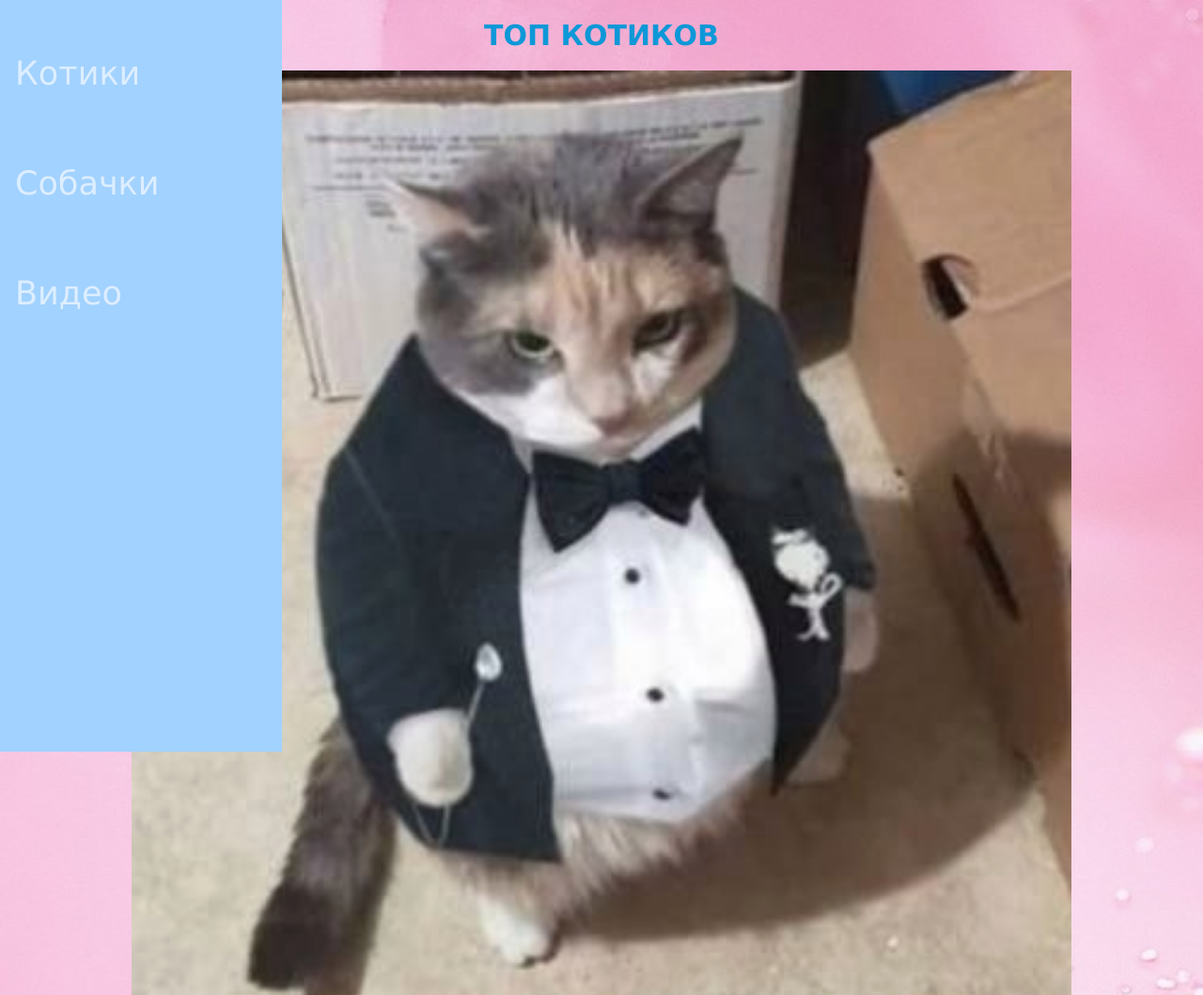
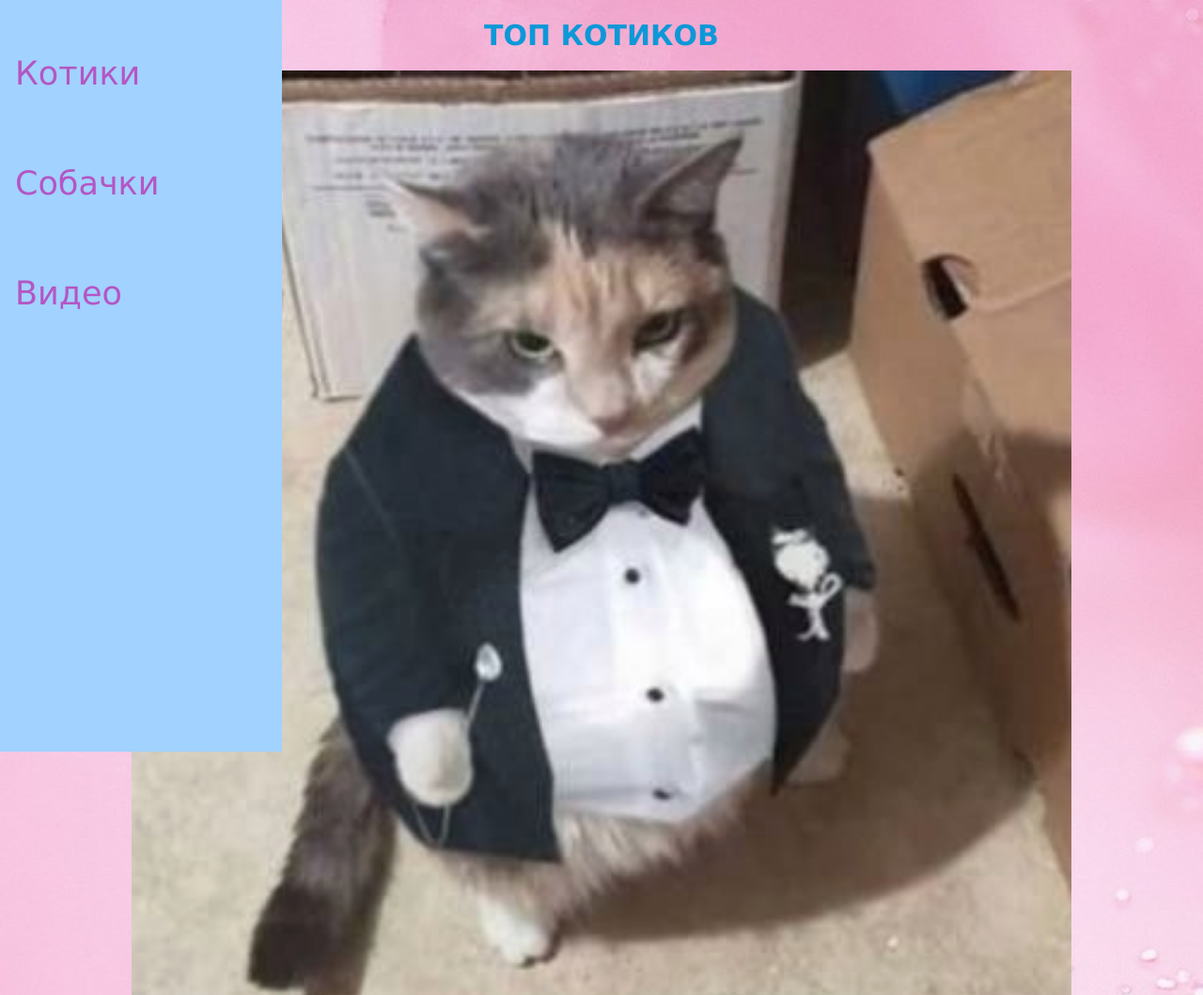
Before and after one commit to Benxi32/Benxi32.site, a plain HTML site: page ruhunt.html in a window 1280 px wide. Shown: the top 1059 px of the page at 94% size. Drawn offline with Linux system fonts and the light colour scheme.

Commit message:
Add files via upload

```diff
--- a/style2.css
+++ b/style2.css
@@ -23,7 +23,7 @@
   padding: 6px 8px 6px 16px;
   text-decoration: none;
   font-size: 35px;
-  color: #ffffffa1;
+  color: #be0fa1a1;
   display: block;
   line-height: 3em;
 }
@@ -47,7 +47,7 @@ footer{
     justify-content: center;
     padding: 25px;
     background-color: #111;
-    color: #fff;
+    color: #ac2828;
    font-size: 25px;
 }
  /* Подпись под изображением */
--- a/style5.css
+++ b/style5.css
@@ -14,7 +14,7 @@
     padding: 6px 8px 6px 16px;
     text-decoration: none;
     font-size: 33px;
-    color: #ffffffa1;
+    color: #be0fa1a1;
     display: block;
     line-height: 3em;
   }
```
